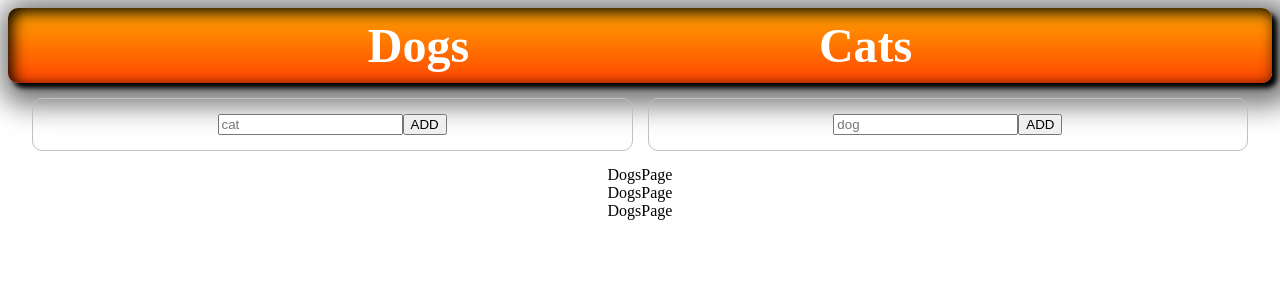
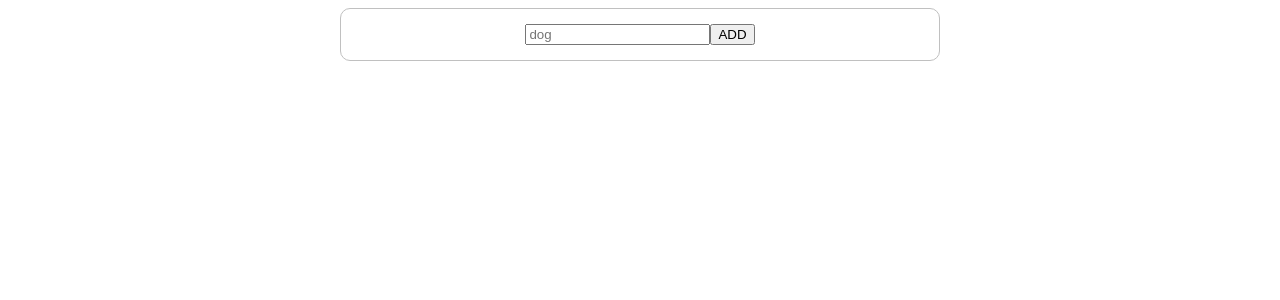
Before and after one commit to shumynvolodymyr/react2022, a React (Create React App) app: page /dogs in a window 1280 px wide. Shown: the top 300 px of the page. Built offline with nearby package versions, Linux system fonts and the light colour scheme.

Commit message:
hw 5 - cats & dogs (Done)

```diff
--- /dev/null
+++ b/src/App.css
@@ -0,0 +1,4 @@
+.App {
+    display: flex;
+    justify-content: center;
+}
--- a/src/App.js
+++ b/src/App.js
@@ -1,27 +1,32 @@
-import {useReducer} from "react";
+import {createContext, useReducer} from "react";
 import {reducer} from "./reducer/reducer";
-import {Routes, Route} from 'react-router-dom';
+import {Routes, Route, Outlet} from 'react-router-dom';
 
 import {MainLayout} from "./layouts";
-import {DogsPage, CatsPage} from "./pages";
+import {Cats, Dogs} from './components';
+import './App.css'
 
 const initialState = {
     cats: [],
     dogs: []
 };
 
+export const MyContext = createContext(null);
+
 function App() {
     const [state, dispatch] = useReducer(reducer, initialState);
 
     return (
-        <div className="App">
-            <Routes>
-                <Route path={'/'} element={<MainLayout dispatch={dispatch} state={state}/>}>
-                    <Route path={'dogs'} element={<DogsPage/>}/>
-                    <Route path={'cats'} element={<CatsPage/>}/>
-                </Route>
-            </Routes>
-        </div>
+        <MyContext.Provider value={{state, dispatch}}>
+            <div className="App">
+                <Outlet/>
+                <Routes>
+                    <Route path={'/'} element={<MainLayout dispatch={dispatch} state={state}/>}/>
+                    <Route path={'/dogs'} element={<Dogs/>}/>
+                    <Route path={'/cats'} element={<Cats/>}/>
+                </Routes>
+            </div>
+        </MyContext.Provider>
     );
 }
 
--- a/src/components/Cats/Cats.js
+++ b/src/components/Cats/Cats.js
@@ -1,15 +1,20 @@
 import {Form} from "../Form/Form";
 import {ADD_CAT} from "../../constants";
 import {Cat} from "../";
+import {MyContext} from '../../App';
 import './Cats.css';
 
-
-const Cats = ({dispatch, cats}) => {
+const Cats = () => {
     return (
-        <div className={'cats-box'}>
-            <Form name={'cat'} dispatch={dispatch} type={ADD_CAT}/>
-            {cats.map(value => <Cat key={value.id} cat={value} dispatch={dispatch}/>)}
-        </div>
+        <MyContext.Consumer>
+            {
+                ({state: {cats}, dispatch}) =>
+                    <div className={'cats-box'}>
+                        <Form name={'cat'} dispatch={dispatch} type={ADD_CAT}/>
+                        {cats.map(value => <Cat key={value.id} cat={value} dispatch={dispatch}/>)}
+                    </div>
+            }
+        </MyContext.Consumer>
     );
 };
 
--- a/src/components/Dogs/Dogs.js
+++ b/src/components/Dogs/Dogs.js
@@ -1,14 +1,20 @@
 import {Form} from "../Form/Form";
 import {ADD_DOG} from "../../constants";
 import {Dog} from "../";
+import {MyContext} from '../../App';
 import './Dogs.css';
 
-const Dogs = ({dispatch, dogs}) => {
+const Dogs = () => {
     return (
-        <div className={'dogs-box'}>
-            <Form name={'dog'} dispatch={dispatch} type={ADD_DOG}/>
-            {dogs.map(dog => <Dog key={dog.id} dog={dog} dispatch={dispatch}/>)}
-        </div>
+        <MyContext.Consumer>
+            {
+                ({state: {dogs}, dispatch}) =>
+                    <div className={'dogs-box'}>
+                        <Form name={'dog'} dispatch={dispatch} type={ADD_DOG}/>
+                        {dogs.map(dog => <Dog key={dog.id} dog={dog} dispatch={dispatch}/>)}
+                    </div>
+            }
+        </MyContext.Consumer>
     );
 };
 
--- a/src/layouts/MainLayout/MainLayout.js
+++ b/src/layouts/MainLayout/MainLayout.js
@@ -1,15 +1,12 @@
-import {Outlet} from "react-router-dom";
-
 import {Cats, Dogs, Header} from "../../components";
 import './MainLayout.css'
 
-const MainLayout = ({dispatch, state: {cats, dogs}}) => {
+const MainLayout = () => {
     return (
         <div className={'wrap'}>
             <Header/>
-            <Cats dispatch={dispatch} cats={cats}/>
-            <Dogs dispatch={dispatch} dogs={dogs}/>
-            <Outlet/>
+            <Dogs/>
+            <Cats/>
         </div>
     );
 };
--- a/src/pages/CatsPage/CatsPage.js
+++ /dev/null
@@ -1,13 +0,0 @@
-const CatsPage = () => {
-    return (
-        <div>
-            CatsPage
-            <br/>
-            CatsPage
-            <br/>
-            CatsPage
-        </div>
-    );
-};
-
-export {CatsPage};
--- a/src/pages/DogsPage/DogsPage.js
+++ /dev/null
@@ -1,13 +0,0 @@
-const DogsPage = () => {
-    return (
-        <div>
-            DogsPage
-            <br/>
-            DogsPage
-            <br/>
-            DogsPage
-        </div>
-    );
-};
-
-export {DogsPage};
--- a/src/pages/index.js
+++ /dev/null
@@ -1,2 +0,0 @@
-export * from './CatsPage/CatsPage'
-export * from './DogsPage/DogsPage'
```
Also changed, not shown: src/components/Header/Header.js (+4 -4 lines).
